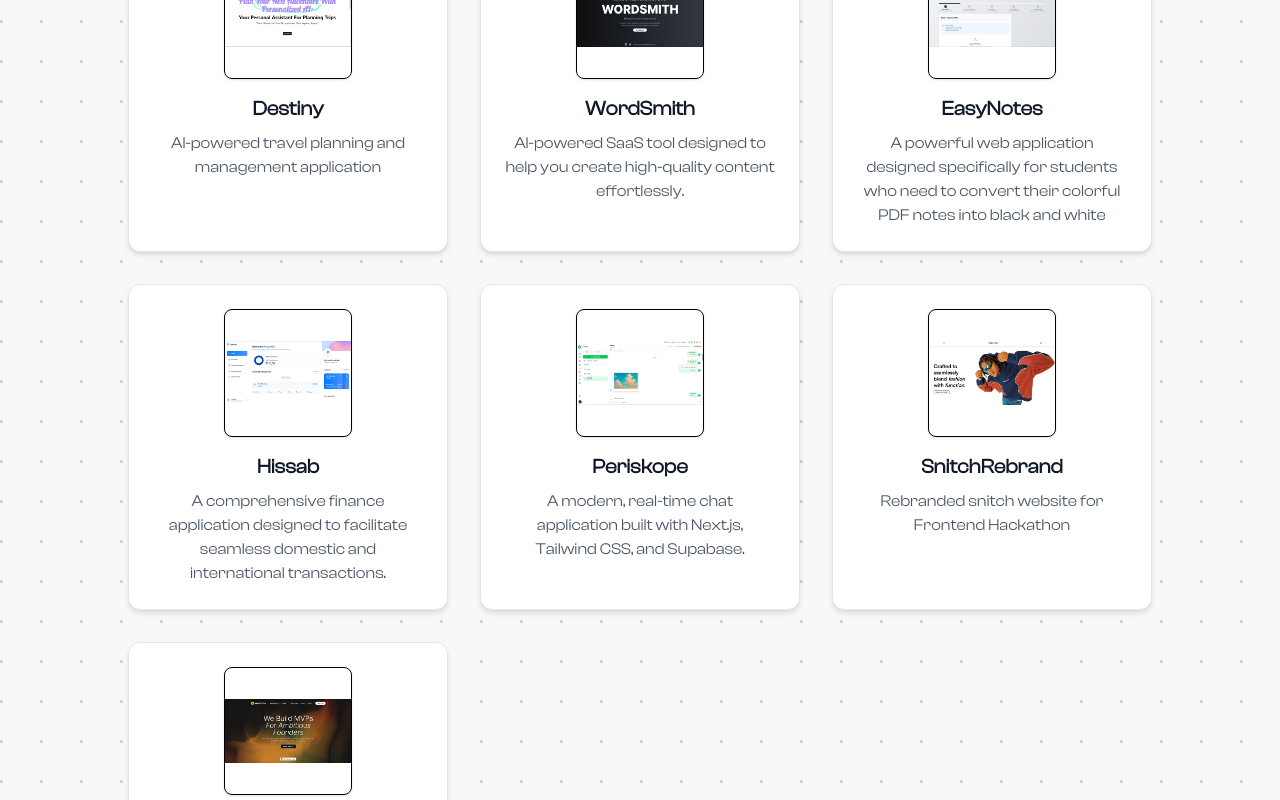
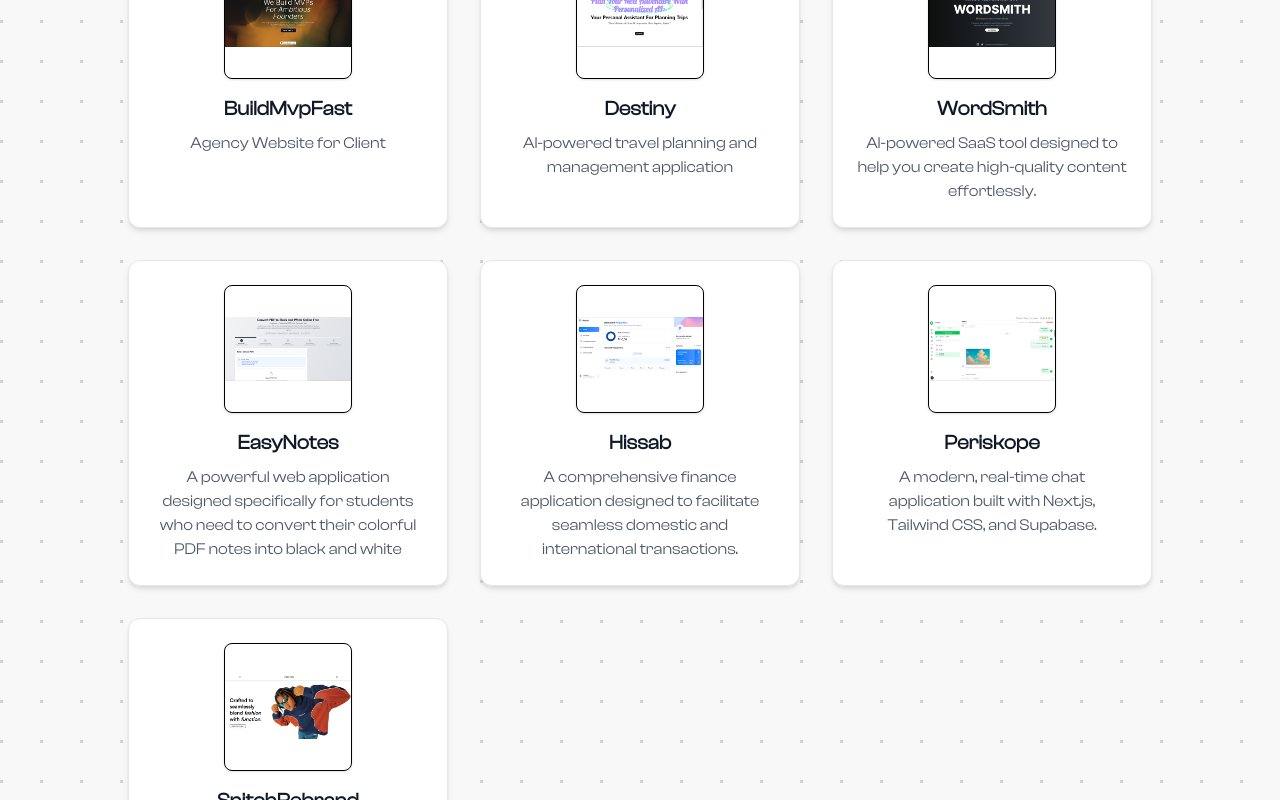
Before and after one commit to priyanshu-samal/priyanshu, a React (Vite) app: page / in a window 1280 px wide. Shown: the part 1500-2300 px from the top of the page. Built offline with nearby package versions, Linux system fonts and the light colour scheme.

Commit message:
Update MyProject.jsx

```diff
--- a/src/components/MyProject.jsx
+++ b/src/components/MyProject.jsx
@@ -4,6 +4,12 @@ import { motion } from "framer-motion";
 import VideoShowcase from "./VideoShowcase";
 
 const projects = [
+  {
+    name: "BuildMvpFast",
+    image: "/BuildMvpFast.png",
+    description: "Agency Website for Client",
+    url: "https://mvp-genesis-launchpad.vercel.app/",
+  },
   {
     name: "Destiny",
     image: "/Destiny.png",
@@ -40,12 +46,7 @@ const projects = [
     description: "Rebranded snitch website for Frontend Hackathon",
     url: "https://hackathonsnitch.vercel.app/",
   },
-  {
-    name: "BuildMvpFast",
-    image: "/BuildMvpFast.png",
-    description: "Agency Website for Client",
-    url: "https://mvp-genesis-launchpad.vercel.app/",
-  },
+
 ];
 
 export default function MyProject() {
```
